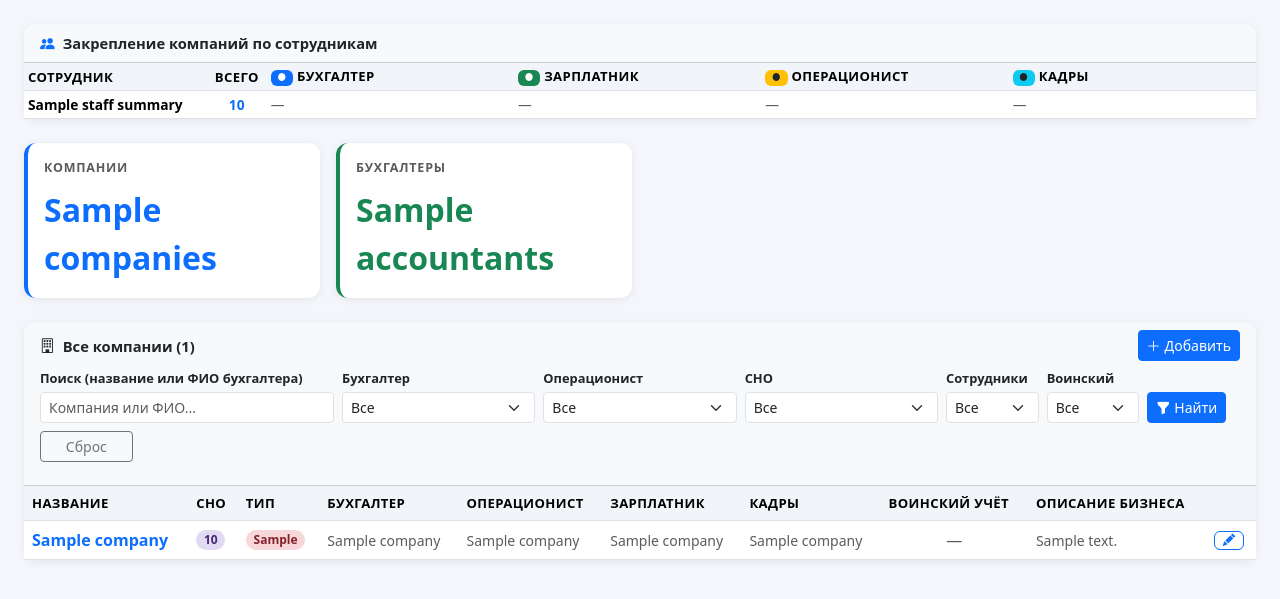
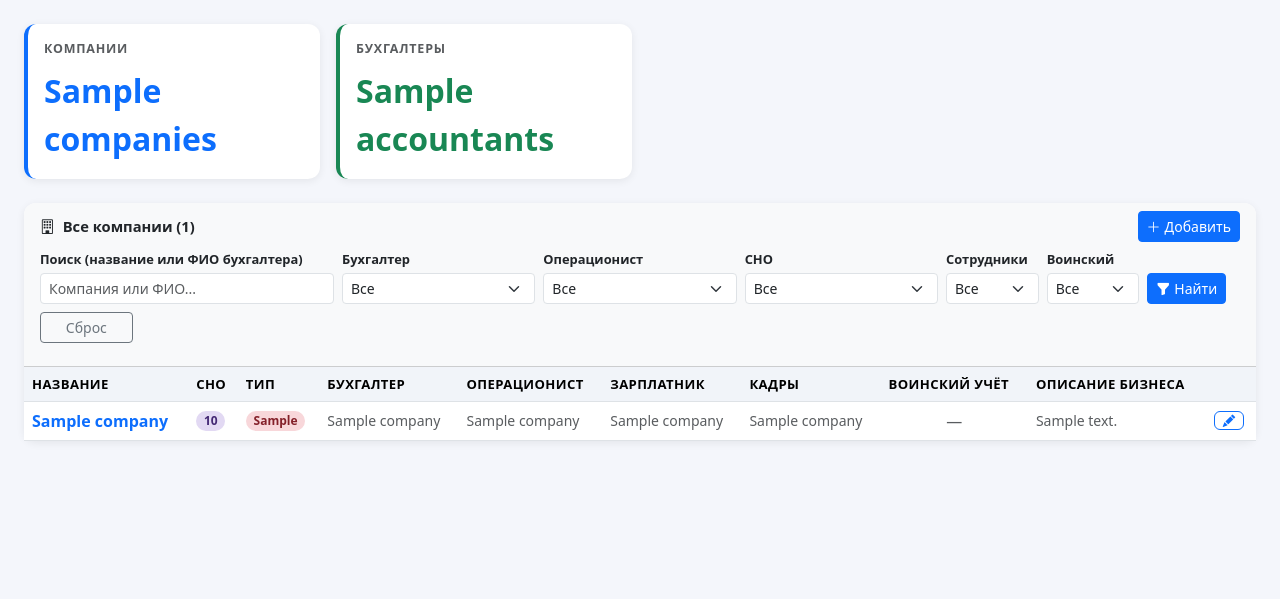
Before and after one commit to yliasibeleva/im-fin-landing, a FastAPI app: template buh-bot/templates/dashboard.html in a window 1280 px wide. Shown: the part 78-677 px from the top of the page. Run offline with FastAPI, Linux system fonts and the light colour scheme; the template is opened without the code that fills it: most values are stand-ins (such as "Sample title", 1, 10 or a date in 2020).

Commit message:
Remove staff summary block from dashboard top
Co-Authored-By: Claude Sonnet 4.6 <noreply@anthropic.com>

```diff
--- a/buh-bot/templates/dashboard.html
+++ b/buh-bot/templates/dashboard.html
@@ -1,48 +1,6 @@
 {% extends "base.html" %}
 {% block title %}Дашборд — Империя Финанс{% endblock %}
 {% block content %}
-{# ══ СВОДКА ПО СОТРУДНИКАМ ═══════════════════════════════════════════════════ #}
-{% if staff_summary %}
-<div class="card mb-4">
-  <div class="card-header bg-light fw-semibold">
-    <i class="bi bi-people-fill me-2 text-primary"></i>Закрепление компаний по сотрудникам
-  </div>
-  <div class="card-body p-0" style="overflow-x:auto">
-    <table class="table table-sm table-hover mb-0 align-middle" style="font-size:.86rem">
-      <thead>
-        <tr>
-          <th style="min-width:160px">Сотрудник</th>
-          <th class="text-center" style="width:60px">Всего</th>
-          <th style="min-width:220px"><span class="badge bg-primary me-1">●</span>Бухгалтер</th>
-          <th style="min-width:220px"><span class="badge bg-success me-1">●</span>Зарплатник</th>
-          <th style="min-width:220px"><span class="badge bg-warning text-dark me-1">●</span>Операционист</th>
-          <th style="min-width:220px"><span class="badge bg-info text-dark me-1">●</span>Кадры</th>
-        </tr>
-      </thead>
-      <tbody>
-      {% for s in staff_summary %}
-      <tr>
-        <td class="fw-semibold">{{ s.name }}</td>
-        <td class="text-center fw-bold text-primary">{{ s.total }}</td>
-        {% for role in ['Бухгалтер','Зарплатник','Операционист','Кадры'] %}
-        <td style="max-width:250px">
-          {% if role in s.roles %}
-            <span class="text-muted small me-1">{{ s.roles[role]|length }}</span>
-            {% for c in s.roles[role]|sort(attribute='name') %}
-              <a href="/company/{{ c.id }}" class="text-decoration-none text-dark small">{{ c.name }}</a>{% if not loop.last %}, {% endif %}
-            {% endfor %}
-          {% else %}
-            <span class="text-muted">—</span>
-          {% endif %}
-        </td>
-        {% endfor %}
-      </tr>
-      {% endfor %}
-      </tbody>
-    </table>
-  </div>
-</div>
-{% endif %}
 
 <div class="row g-3 mb-4">
   <div class="col-6 col-md-3"><div class="card stat-card blue p-3"><div class="text-muted section-title">Компании</div><div class="fs-2 fw-bold text-primary">{{ stats.companies }}</div></div></div>
```
